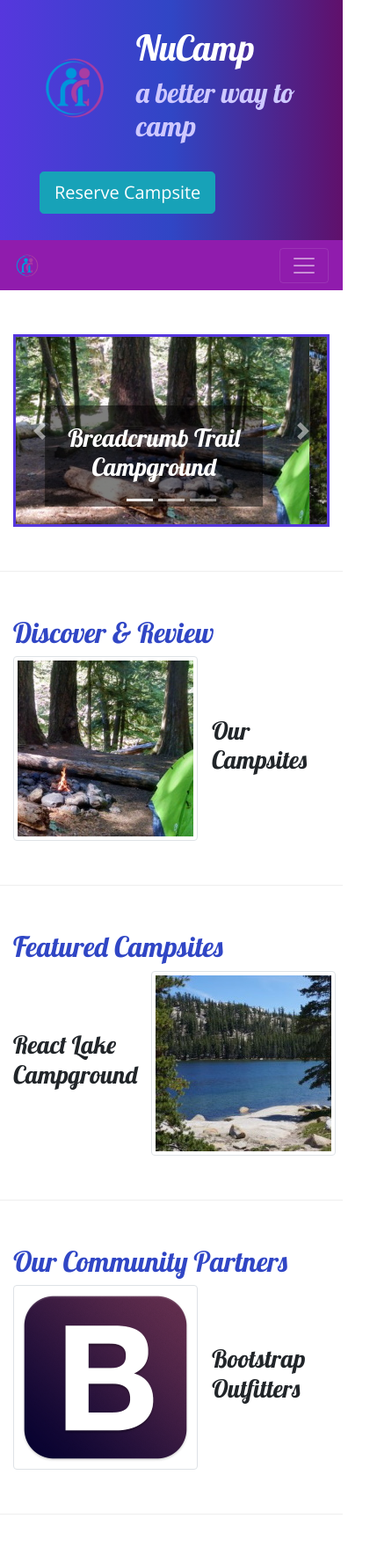
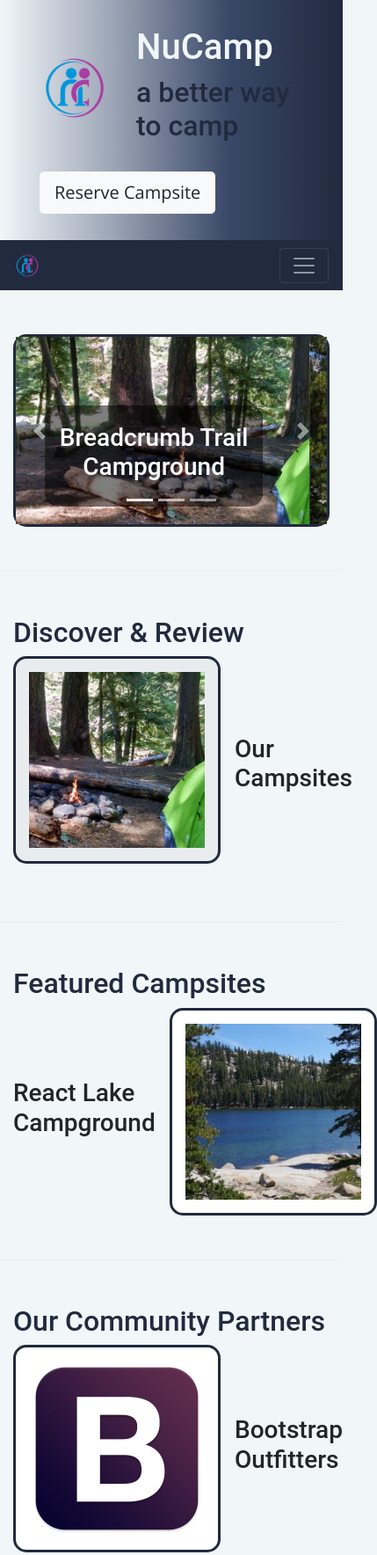
Before and after one commit to swrobert23/Personal-Portfolio, a website: page index.html in a window 390 px wide. Shown: the top 1768 px of the page at 88% size, 429 px wide, since content can reach past the window. Drawn offline with nearby package versions, Linux system fonts and the light colour scheme.

Commit message:
Week 3 Challenge

```diff
--- a/css/styles.css
+++ b/css/styles.css
@@ -1,17 +1,18 @@
 body {
     font-family: "Open Sans", sans-serif;
+    background-color: #F1F6F9;
 }
 
 h1, h2, h3 {
-    font-family: "Lobster", cursive;
+    font-family: 'Roboto', sans-serif;
 }
 
 h2 {
-    color: #3046c5;
+    color: #212A3E;
 }
 
 header h2 {
-    color: #cec8ff;
+    color: #212A3E;
 }
 
 a, a:hover {
@@ -24,8 +25,8 @@ a, a:hover {
 .jumbotron {
     margin: 0;
     padding: 30px;
-    background-image: linear-gradient(to right, #5637DD, #3046C5, #60106B);
-    color: white;
+    background-image: linear-gradient(to right, #F1F6F9, #9BA4B5, #394867, #212A3E);
+    color: #F1F6F9;
 }
 
 .row-content {
@@ -35,18 +36,38 @@ a, a:hover {
 }
 
 .navbar {
-    background-color: #901CAD;
+    background-color: #212A3E;
 }
 
 .site-footer {
-    background-image: linear-gradient(#cec8ff, white);
+    background-image: linear-gradient(#212A3E, #F1F6F9);
     padding: 20px 0;
 }
 
 .carousel-caption {
     background-color: rgba(0, 0, 0, 0.5);
+    border-radius: 15px;
 }
 
 .carousel {
-    border: solid #5637DD;
+    border: solid #212A3E;
+    border-radius: 15px;
 }
+
+.bootstrap-outfitters {
+    border: solid #212A3E;
+    border-radius: 15px;
+    padding: 15px
+}
+
+.react-lake {
+    border: solid #212A3E;
+    border-radius: 15px;
+    padding: 15px
+}
+
+.breadcrumb {
+    border: solid #212A3E;
+    border-radius: 15px;
+    padding: 15px
+}
--- a/index.html
+++ b/index.html
@@ -31,7 +31,7 @@
                     <h2>a better way to camp</h2>
                 </div>
                 <div class="col-md-4 col-xl-2 mt-4">
-                    <a href="#reserveForm" class="btn btn-info btn-lg" data-toggle="tooltip" data-placement="bottom" data-html="true" title="Or call us at <br /><strong>1-206-555-1234 </strong>">Reserve Campsite</a>
+                    <a href="#reserveForm" class="btn btn-light btn-lg" data-toggle="tooltip" data-placement="bottom" data-html="true" title="Or call us at <br /><strong>1-206-555-1234 </strong>">Reserve Campsite</a>
                 </div>
             </div>
         </div>
@@ -149,7 +149,7 @@
             </div>
             <div class="col">
                 <div class="media">
-                    <img class="d-flex mr-3 img-thumbnail" src="img/breadcrumb-trail-thumb.jpg" alt="Breadcrumb Trail Thumbnail" />
+                    <img class="d-flex mr-3 img-thumbnail breadcrumb" src="img/breadcrumb-trail-thumb.jpg" alt="Breadcrumb Trail Thumbnail" />
                     <div class="media-body align-self-center">
                         <h3>Our Campsites</h3>
                         <p class="d-none d-sm-block">Explore our growing database of curated campsites and leave your own reviews!</p>
@@ -168,7 +168,7 @@
                     <h3>React Lake Campground</h3>
                     <p class="d-none d-sm-block">Nestled in the foothills of the Chrome Mountains, this campground on the shores of the pristine React Lake is a favorite for fly fishers.</p>
                 </div>
-                <img class="d-flex ml-3 img-thumbnail" src="img/react-lake-thumb.jpg" alt="React Lake Campground Thumbnail" />
+                <img class="d-flex ml-3 img-thumbnail react-lake" src="img/react-lake-thumb.jpg" alt="React Lake Campground Thumbnail" />
             </div>
         </div>
     </div>
@@ -179,7 +179,7 @@
             </div>
             <div class="col">
                 <div class="media">
-                    <img class="d-flex mr-3 img-thumbnail" src="img/bootstrap-thumb.png" alt="Bootstrap Outfitters" />
+                    <img class="d-flex mr-3 img-thumbnail bootstrap-outfitters" src="img/bootstrap-thumb.png" alt="Bootstrap Outfitters" />
                     <div class="media-body align-self-center">
                         <h3>Bootstrap Outfitters</h3>
                         <p class="d-none d-sm-block">Bootstrap Outfitters supplies you with gear you need at prices you can't beat.</p>
@@ -192,7 +192,7 @@
     <div class="row row-content">
         <div class="col-sm-8 col-lg-6 mx-auto">
             <div class="card">
-                <h3 class="card-header bg-info text-white">Reserve a Campsite</h3>
+                <h3 class="card-header bg-secondary text-white">Reserve a Campsite</h3>
                 <div class="card-body">
                     <form id="reserveForm">
                         <div class="form-group row">
@@ -217,7 +217,7 @@
                         </div>
                         <div class="row">
                             <div class="col">
-                                <button type="submit" class="btn btn-primary">Search</button>
+                                <button type="submit" class="btn btn-dark">Search</button>
                             </div>
                         </div>
                     </form>
```
Also changed, not shown: aboutus.html (+9 -5 lines), img/nature.png (added).
